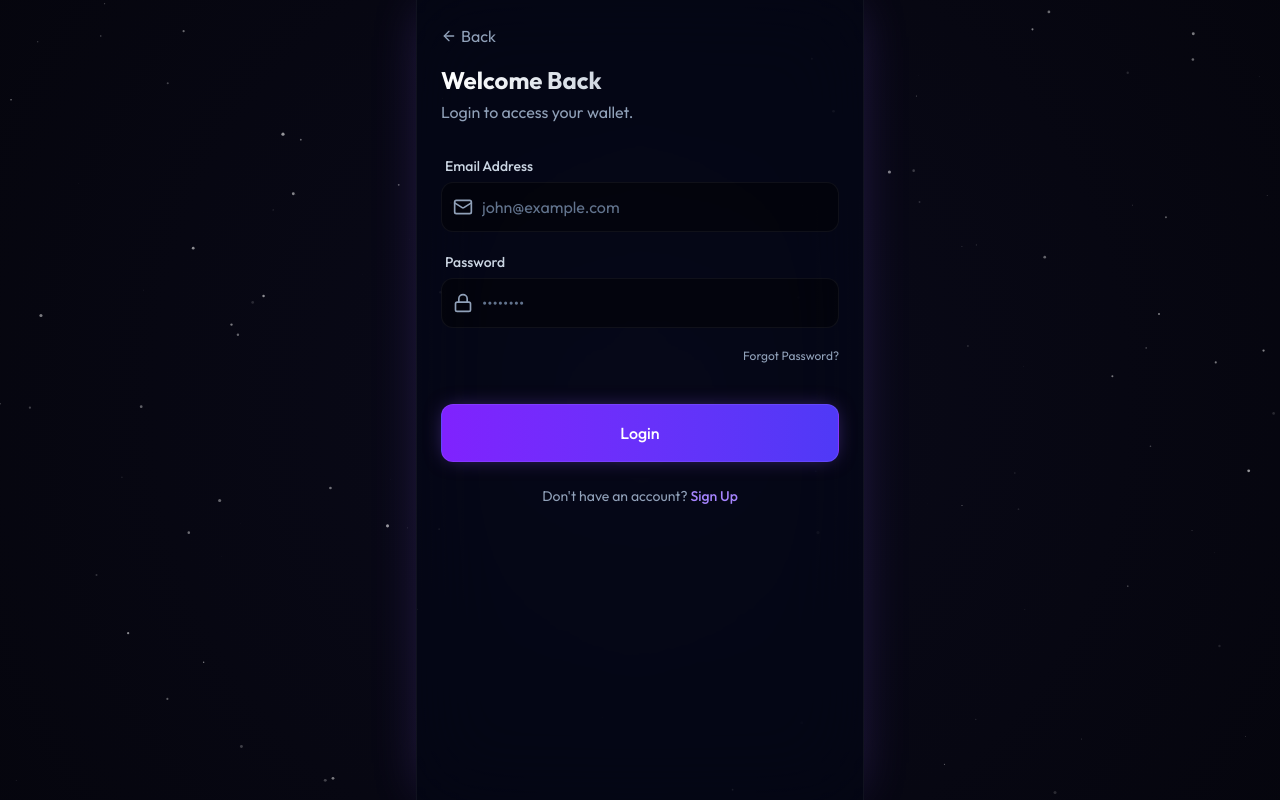
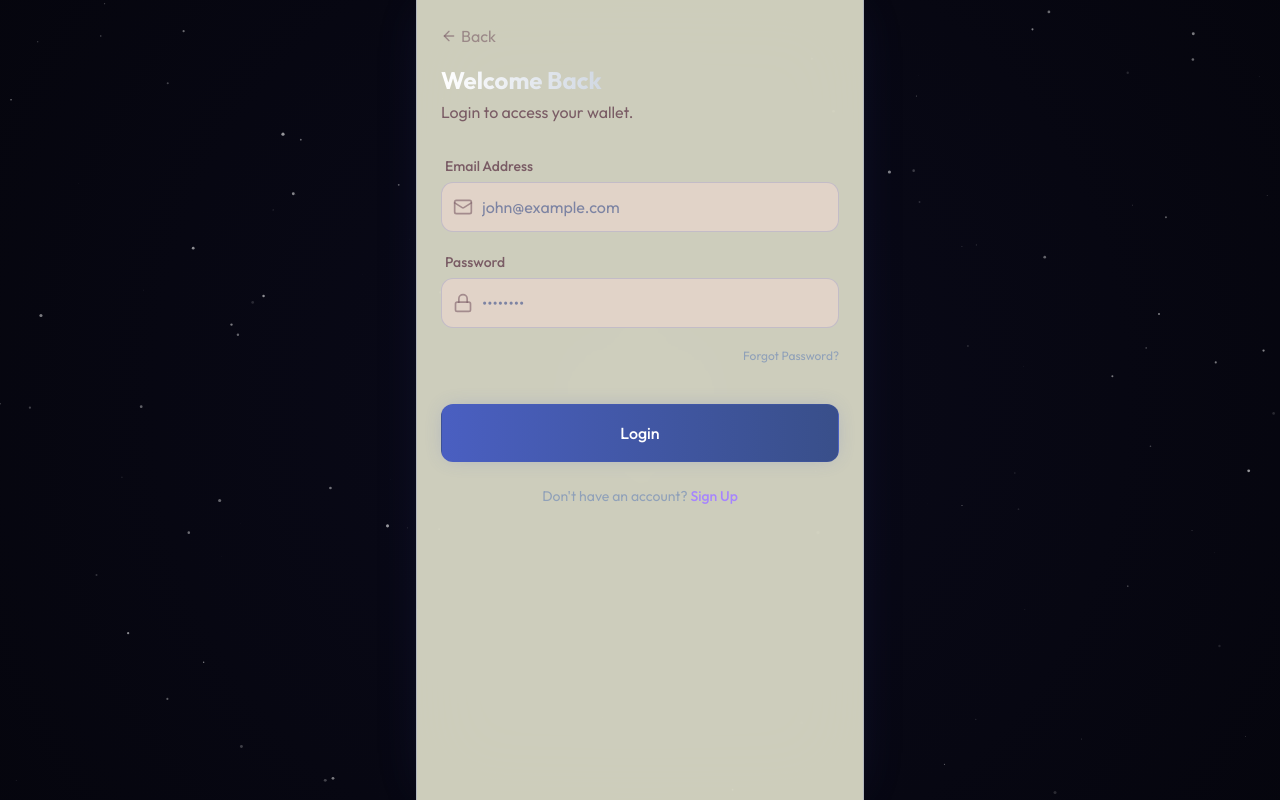
Before and after one commit to avneetkaur77/Bolt-Frontend, a Next.js app: page /login in a window 1280 px wide. Built offline with nearby package versions, Linux system fonts and the light colour scheme.

Commit message:
Changed colour scheme

```diff
--- a/src/app/globals.css
+++ b/src/app/globals.css
@@ -3,44 +3,45 @@
 @plugin "tailwindcss-animate";
 
 @theme {
-  --color-primary: #8b5cf6;
-  --color-secondary: #06b6d4;
-  --color-accent: #f472b6;
-  --color-background: #0f172a;
-  --color-surface: #1e293b;
+  --color-primary: #4a5fc1;      /* Medium blue */
+  --color-secondary: #9cf6fb;    /* Light cyan */
+  --color-accent: #e5b9a8;       /* Light peach */
+  --color-background: #d48166;   /* Warm tan */
+  --color-surface: #ead6cd;      /* Very light peach */
   --font-sans: "Outfit", sans-serif;
 }
 
+
 @layer base {
   body {
-    @apply bg-slate-950 text-white font-sans antialiased;
+    @apply bg-[#ffffe7] text-[#7a5c65] font-sans antialiased;
   }
 }
 
 @layer utilities {
   .glass-panel {
-    @apply bg-slate-950/40 backdrop-blur-2xl border-x border-white/5 shadow-[0_0_50px_-12px_rgba(139,92,246,0.3)];
+    @apply bg-[#ffffe7]/80 backdrop-blur-2xl border-x border-[#4a5fc1]/20 shadow-[0_0_50px_-12px_rgba(74,95,193,0.15)];
   }
 
   .glass-card {
-    @apply bg-white/5 backdrop-blur-md border border-white/10 hover:border-violet-500/30 transition-all duration-300;
+    @apply bg-[#ffffe7]/90 backdrop-blur-md border border-[#4a5fc1]/30 hover:border-[#4a5fc1]/50 transition-all duration-300;
   }
 
   .glass-input {
-    @apply bg-black/40 border border-white/5 text-white placeholder:text-slate-500 focus:border-violet-500/50 focus:ring-1 focus:ring-violet-500/20 transition-all duration-300 outline-none rounded-xl;
+    @apply bg-[#ead6cd]/70 border border-[#4a5fc1]/20 text-[#394f8a] placeholder:text-[#394f8a]/60 focus:border-[#4a5fc1]/50 focus:ring-1 focus:ring-[#4a5fc1]/20 transition-all duration-300 outline-none rounded-xl;
   }
 
   .neon-glow {
-    @apply shadow-[0_0_15px_rgba(139,92,246,0.5)];
+    @apply shadow-[0_0_15px_rgba(74,95,193,0.3)];
   }
 
   .neon-text {
-    @apply text-transparent bg-clip-text bg-gradient-to-r from-violet-400 via-fuchsia-400 to-indigo-400 drop-shadow-[0_0_8px_rgba(139,92,246,0.4)];
+    @apply text-transparent bg-clip-text bg-gradient-to-r from-[#4a5fc1] via-[#9cf6fb] to-[#e5b9a8] drop-shadow-[0_0_8px_rgba(74,95,193,0.2)];
   }
 
   .cyber-grid {
-    background-image: linear-gradient(rgba(139, 92, 246, 0.05) 1px, transparent 1px),
-      linear-gradient(90deg, rgba(139, 92, 246, 0.05) 1px, transparent 1px);
+    background-image: linear-gradient(rgba(74, 95, 193, 0.03) 1px, transparent 1px),
+      linear-gradient(90deg, rgba(74, 95, 193, 0.03) 1px, transparent 1px);
     background-size: 30px 30px;
   }
 
--- a/src/app/login/page.js
+++ b/src/app/login/page.js
@@ -1,7 +1,3 @@
-"use client";
-
-import { useState } from "react";
-import { useRouter } from "next/navigation";
 import Link from "next/link";
 import { Mail, Lock, ArrowLeft } from "lucide-react";
 import Button from "@/components/Button";
@@ -9,89 +5,36 @@ import Input from "@/components/Input";
 import ScreenContainer from "@/components/ScreenContainer";
 
 export default function LoginPage() {
-    const router = useRouter();
-
-    const [email, setEmail] = useState("");
-    const [password, setPassword] = useState("");
-    const [loading, setLoading] = useState(false);
-    const [error, setError] = useState("");
-
-    const handleLogin = async (e) => {
-        e.preventDefault();
-        setLoading(true);
-        setError("");
-
-        try {
-            const res = await fetch("http://localhost:5001/api/users/login", {
-                method: "POST",
-                headers: {
-                    "Content-Type": "application/json",
-                },
-                body: JSON.stringify({
-                    email_id: email,
-                    password: password,
-                }),
-            });
-
-            const data = await res.json();
-
-            if (!res.ok) {
-                throw new Error(data.error || "Login failed");
-            }
-
-            // ✅ store token
-            localStorage.setItem("token", data.token);
-
-            // ✅ go to next step
-            router.push("/wallet-connect");
-
-        } catch (err) {
-            setError(err.message);
-        } finally {
-            setLoading(false);
-        }
-    };
-
     return (
         <ScreenContainer className="p-6">
             {/* Header */}
             <div className="mb-8">
-                <Link href="/" className="inline-flex items-center text-slate-400 hover:text-white transition-colors mb-4">
+                <Link href="/" className="inline-flex items-center text-[#7a5c65]/60 hover:text-[#7a5c65] transition-colors mb-4">
                     <ArrowLeft className="w-4 h-4 mr-1" />
                     Back
                 </Link>
                 <h1 className="text-2xl font-bold bg-clip-text text-transparent bg-gradient-to-r from-white to-slate-400">
                     Welcome Back
                 </h1>
-                <p className="text-slate-400 mt-1">Login to access your wallet.</p>
+                <p className="text-[#7a5c65] mt-1">Login to access your wallet.</p>
             </div>
 
             {/* Form */}
-            <form onSubmit={handleLogin} className="flex flex-col space-y-5 flex-1">
-
+            <form className="flex flex-col space-y-5 flex-1" action="/wallet-connect">
                 <Input
                     label="Email Address"
                     type="email"
                     placeholder="john@example.com"
                     icon={Mail}
-                    value={email}
-                    onChange={(e) => setEmail(e.target.value)}
                     required
                 />
-
                 <Input
                     label="Password"
                     type="password"
                     placeholder="••••••••"
                     icon={Lock}
-                    value={password}
-                    onChange={(e) => setPassword(e.target.value)}
                     required
                 />
-
-                {error && (
-                    <p className="text-red-400 text-sm">{error}</p>
-                )}
 
                 <div className="flex justify-end">
                     <Link href="#" className="text-xs text-slate-400 hover:text-white transition-colors">
@@ -101,7 +44,7 @@ export default function LoginPage() {
 
                 <div className="flex-1"></div>
 
-                <Button fullWidth size="lg" type="submit" isLoading={loading}>
+                <Button fullWidth size="lg" type="submit">
                     Login
                 </Button>
             </form>
--- a/src/app/signup/page.js
+++ b/src/app/signup/page.js
@@ -6,6 +6,8 @@ import { User, Mail, Lock } from "lucide-react";
 import Button from "@/components/Button";
 import Input from "@/components/Input";
 import ScreenContainer from "@/components/ScreenContainer";
+import Link from "next/link";
+import { ArrowLeft } from "lucide-react";
 
 export default function SignupPage() {
     const router = useRouter();
@@ -55,7 +57,19 @@ export default function SignupPage() {
     return (
         <ScreenContainer className="p-6">
             <form onSubmit={handleSignup} className="flex flex-col space-y-5">
-
+                {/* Header */}
+                <div className="mb-6">
+                    <Link href="/" className="inline-flex items-center text-[#7a5c65]/70 hover:text-[#7a5c65] transition-colors mb-4">
+                        <ArrowLeft className="w-4 h-4 mr-1" />
+                        Back
+                    </Link>
+                    <h1 className="text-2xl font-bold text-[#7a5c65]">
+                        Create Account
+                    </h1>
+                    <p className="text-[#7a5c65]/80 mt-1">
+                        Start your crypto journey today.
+                    </p>
+                </div>
                 <Input label="First Name" value={firstName} onChange={(e)=>setFirstName(e.target.value)} icon={User} required />
                 <Input label="Last Name" value={lastName} onChange={(e)=>setLastName(e.target.value)} icon={User} required />
                 <Input label="Email" value={email} onChange={(e)=>setEmail(e.target.value)} icon={Mail} required />
@@ -66,7 +80,13 @@ export default function SignupPage() {
                 <Button type="submit" isLoading={loading} fullWidth>
                     Sign Up
                 </Button>
-
+                {/* Footer */}
+                <div className="mt-6 text-center text-sm text-[#7a5c65]/70">
+                    Already have an account?{" "}
+                    <Link href="/login" className="text-[#479ac4] hover:text-[#e5eaf5] font-medium">
+                        Login
+                    </Link>
+            </div>
             </form>
         </ScreenContainer>
     );
--- a/src/components/Button.js
+++ b/src/components/Button.js
@@ -17,11 +17,11 @@ const Button = ({
     const baseStyles = "inline-flex items-center justify-center rounded-xl font-medium transition-all duration-200 active:scale-95 disabled:opacity-50 disabled:cursor-not-allowed disabled:active:scale-100";
 
     const variants = {
-        primary: "bg-gradient-to-r from-violet-600 to-indigo-600 hover:from-violet-500 hover:to-indigo-500 text-white shadow-[0_0_20px_-5px_rgba(139,92,246,0.5)] border border-violet-400/20",
-        secondary: "bg-white/5 backdrop-blur-md hover:bg-white/10 text-white border border-white/10 shadow-lg",
-        outline: "bg-transparent border border-white/10 text-white hover:border-violet-500/50 hover:bg-violet-500/5",
-        ghost: "bg-transparent text-slate-400 hover:text-white transition-colors",
-        danger: "bg-red-500/10 text-red-400 hover:bg-red-500/20 border border-red-500/20"
+        primary: "bg-gradient-to-r from-[#4a5fc1] to-[#394f8a] hover:from-[#394f8a] hover:to-[#4a5fc1] text-white shadow-[0_0_20px_-5px_rgba(74,95,193,0.3)] border border-[#4a5fc1]/20",
+        secondary: "bg-[#9cf6fb]/80 hover:bg-[#9cf6fb]/90 text-[#7a5c65] border border-[#9cf6fb]/50 shadow-sm backdrop-blur-sm",
+        outline: "bg-transparent border border-[#4a5fc1]/30 text-[#7a5c65] hover:border-[#4a5fc1]/50 hover:bg-[#9cf6fb]/20 backdrop-blur-sm",
+        ghost: "bg-transparent text-[#7a5c65]/70 hover:text-[#7a5c65] hover:bg-[#ead6cd]/50 transition-colors backdrop-blur-sm",
+        danger: "bg-red-50 text-red-600 hover:bg-red-100 border border-red-200"
     };
 
     const sizes = {
--- a/src/components/Input.js
+++ b/src/components/Input.js
@@ -12,13 +12,13 @@ const Input = ({
     return (
         <div className={twMerge("w-full space-y-1.5", containerClassName)}>
             {label && (
-                <label className="block text-sm font-medium text-slate-300 ml-1">
+                <label className="block text-sm font-medium text-[#7a5c65] ml-1">
                     {label}
                 </label>
             )}
             <div className="relative group">
                 {Icon && (
-                    <div className="absolute left-3 top-1/2 -translate-y-1/2 text-slate-400 group-focus-within:text-violet-400 transition-colors">
+                    <div className="absolute left-3 top-1/2 -translate-y-1/2 text-[#7a5c65]/60 group-focus-within:text-[#4a5fc1] transition-colors">
                         <Icon className="w-5 h-5" />
                     </div>
                 )}
```
Also changed, not shown: src/app/page.js (+7 -7 lines).
